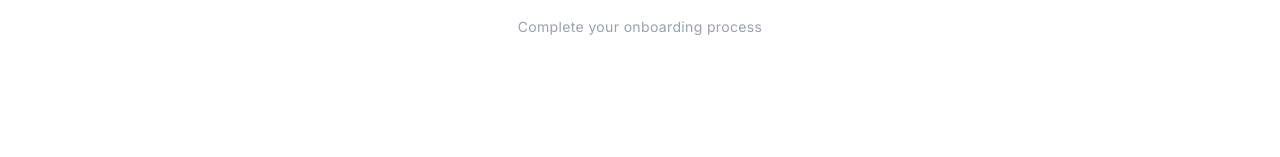
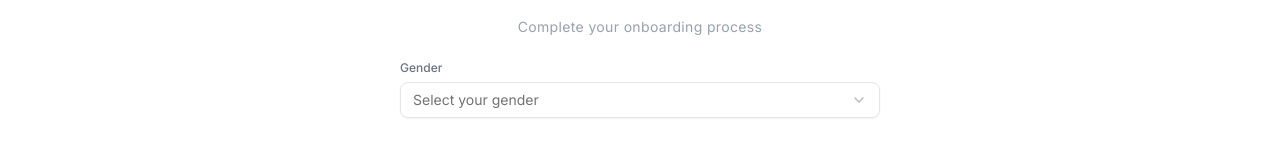
Before and after one commit to nilavtalukdar06/medi-track, a Next.js app: page /onboarding in a window 1280 px wide. Shown: the part 169-326 px from the top of the page. Built offline with nearby package versions, Linux system fonts and the light colour scheme; no server answers.

Commit message:
added onboarding form component

```diff
--- a/components/onboarding-form-layout.jsx
+++ b/components/onboarding-form-layout.jsx
@@ -2,6 +2,7 @@
 import Image from "next/image";
 import { motion } from "motion/react";
 import { TextAnimate } from "./magicui/text-animate";
+import OnboardingForm from "./onboarding-form";
 
 export default function OnboardingFormLayout() {
   return (
@@ -27,7 +28,9 @@ export default function OnboardingFormLayout() {
           Complete your onboarding process
         </TextAnimate>
       </div>
-      <div className="my-6"></div>
+      <div className="my-6">
+        <OnboardingForm />
+      </div>
     </article>
   );
 }
--- /dev/null
+++ b/components/onboarding-form.jsx
@@ -0,0 +1,41 @@
+"use client";
+import { Label } from "./ui/label";
+import {
+  Select,
+  SelectContent,
+  SelectGroup,
+  SelectItem,
+  SelectLabel,
+  SelectTrigger,
+  SelectValue,
+} from "@/components/ui/select";
+import { motion } from "motion/react";
+
+export default function OnboardingForm() {
+  return (
+    <form className="flex flex-col gap-y-4">
+      <motion.div
+        className="space-y-1.5"
+        initial={{ x: -50, opacity: 0 }}
+        animate={{ x: 0, opacity: 1 }}
+        transition={{ duration: 0.6, ease: "easeOut" }}
+      >
+        <Label className="text-xs text-gray-500" htmlFor="gender">
+          Gender
+        </Label>
+        <Select className="w-full">
+          <SelectTrigger className="w-full" id="gender">
+            <SelectValue placeholder="Select your gender" />
+          </SelectTrigger>
+          <SelectContent>
+            <SelectGroup>
+              <SelectLabel>Gender</SelectLabel>
+              <SelectItem value="male">Male</SelectItem>
+              <SelectItem value="female">Female</SelectItem>
+            </SelectGroup>
+          </SelectContent>
+        </Select>
+      </motion.div>
+    </form>
+  );
+}
```
